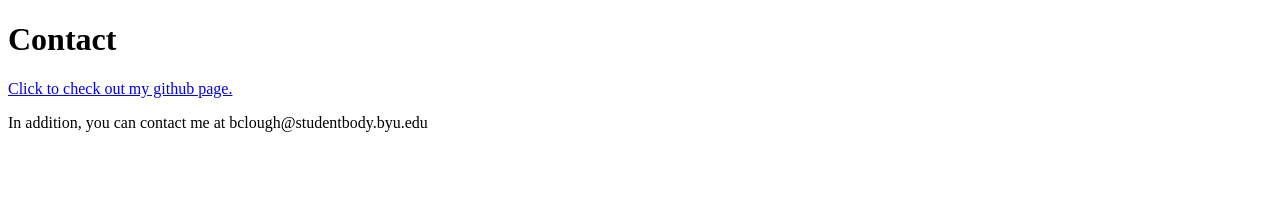
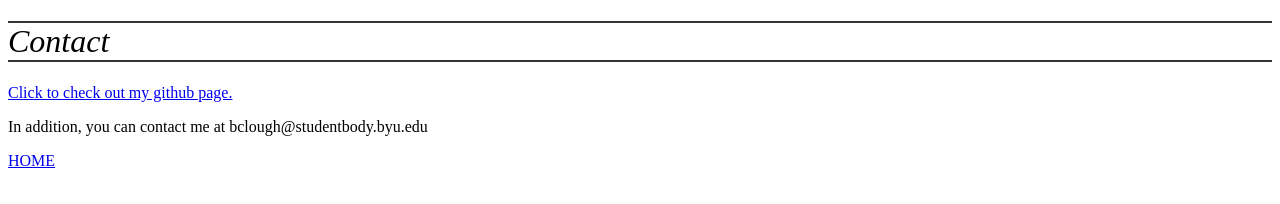
Before and after one commit to cloughurd/resumeSite, a plain HTML site: page contact.html in a window 1280 px wide. Drawn offline with Linux system fonts and the light colour scheme.

Commit message:
added minor css

```diff
--- a/contact.html
+++ b/contact.html
@@ -2,10 +2,12 @@
 <html>
 <head>
 <title>Ben's Web Server</title>
+<link rel="stylesheet" href="portfolio.css">
 </head>
 <body>
 <h1>Contact</h1>
 <a href="https://github.com/cloughurd">Click to check out my github page.</a>
 <p>In addition, you can contact me at bclough@studentbody.byu.edu</p>
+<a href="index.html">HOME</a>
 </body>
 </html>
--- /dev/null
+++ b/portfolio.css
@@ -0,0 +1,6 @@
+h1{
+	font-style: italic;
+	font-weight: normal;
+	border-top: 2px solid #333;
+	border-bottom: 2px solid #333;
+}
```
Also changed, not shown: experience.html (+2 -0 lines), index.html (+2 -0 lines), projects.html (+2 -0 lines).
